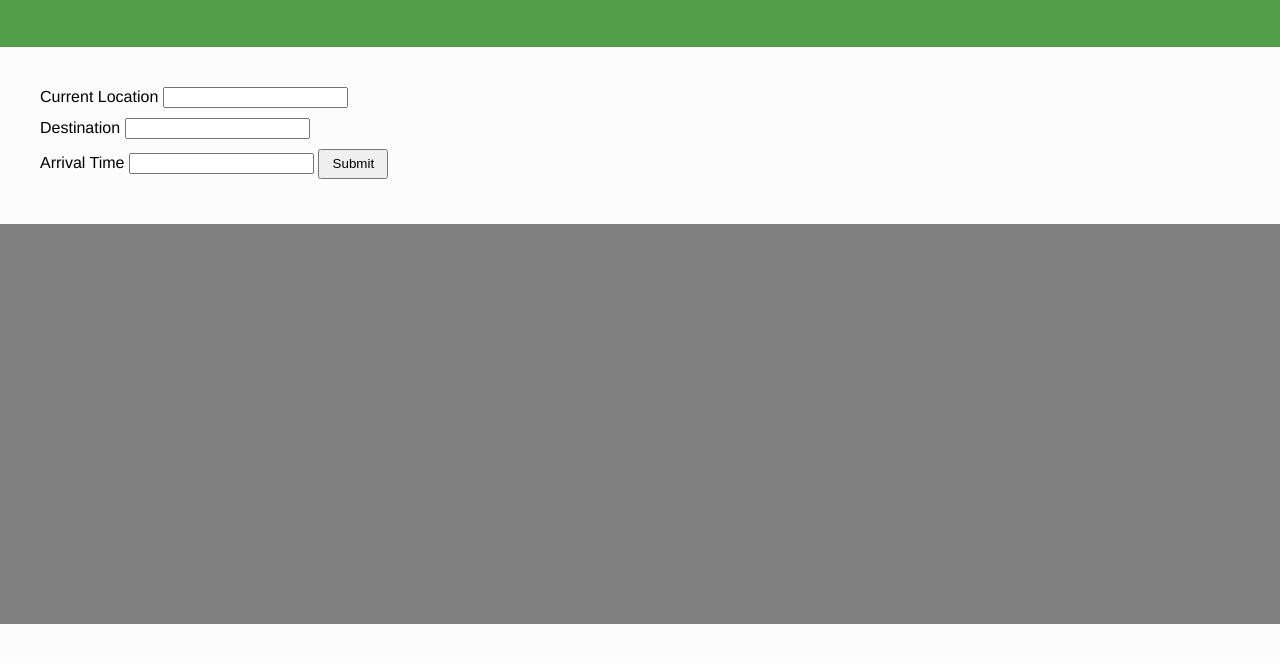
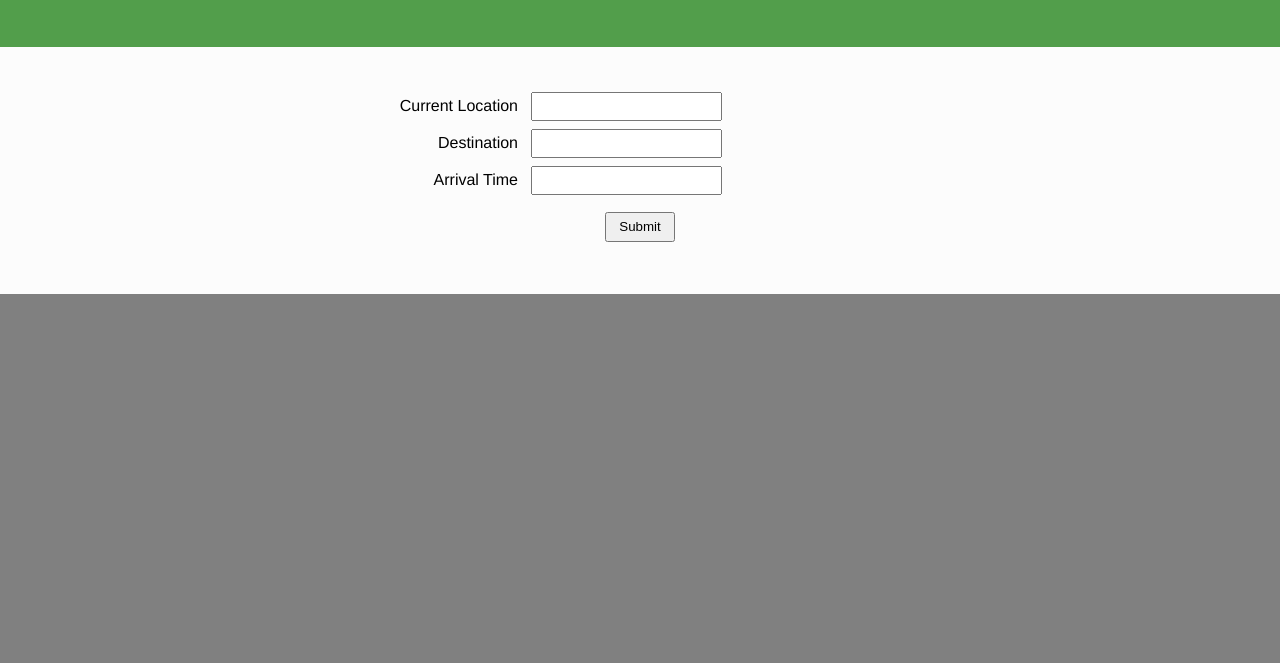
Before and after one commit to CarsonMThrift/Boilermake2017, a website: page index.html in a window 1280 px wide. Shown: the part 177-840 px from the top of the page. Before the commit the page ends 801 px from the top, so only its background shows below. Drawn offline with nearby package versions, Linux system fonts and the light colour scheme; some packages are replaced by stand-ins of ours.

Commit message:
More adjustments on input fields using tables this time

```diff
--- a/index.css
+++ b/index.css
@@ -23,12 +23,26 @@ header {
 }
 
 input {
-    margin-bottom: 10px;
+    padding: 5px;
+    margin: 2px;
 }
 
+label {
+    padding: 5px;
+    margin: 2px;
+    float: right;
+}
+
+table {
+    padding: 0;
+    margin: 0;
+    border: 0 solid black;
+    width: 100%;
+}
 
 .submitButton {
     height: 30px;
     width: 70px;
-    vertical-align: middle;
+    margin: 12px auto;
+    display: block;
 }
--- a/index.html
+++ b/index.html
@@ -32,15 +32,23 @@
     </header>
 
     <div class="data-container">
-        <label for="current">Current Location</label>
-        <input type="text" name="current" id="currentLocation" />
-        <br />
-        <label for="destination">Destination</label>
-        <input type="text" name="destination" id="destination" />
-        <br />
-        <label for="eta">Arrival Time</label>
-        <input type="text" name="eta" id="eta" />
-        <button type="submit" class="submitButton">Submit</button>
+        <table style="width:100%">
+            <tr>
+                <td><label for="current">Current Location</label></td>
+                <td><input type="text" name="current" id="currentLocation" /></td>
+            </tr>
+            <tr>
+                <td><label for="destination">Destination</label></td>
+                <td><input type="text" name="destination" id="destination" /></td>
+            </tr>
+            <tr>
+                <td><label for="eta">Arrival Time</label></td>
+                <td><input type="text" name="eta" id="eta" /></td>
+            </tr>
+        </table>
+        <div>
+            <button type="submit" class="submitButton">Submit</button>
+        </div>
     </div>
 
 
```
